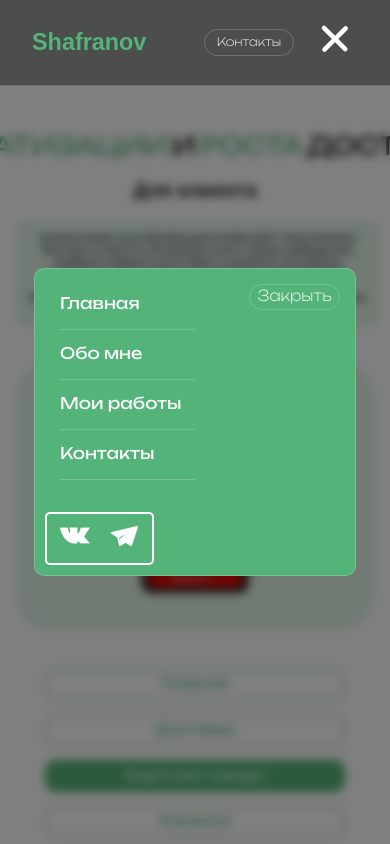
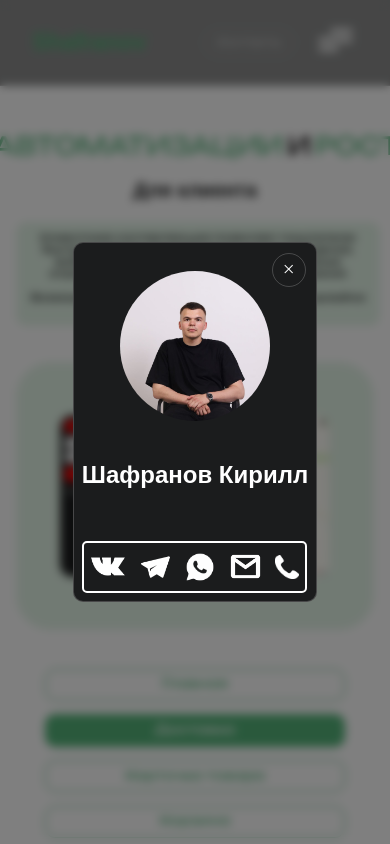
Before and after one commit to kiruxashafr/My-portfolio, a website: page доставка еды/сайтдоставки.html in a window 390 px wide. Both pictures are taken after a click on the button "Контакты". Shown: the top 844 px of the page. Drawn offline with Linux system fonts and the light colour scheme; files that its build step writes are made by us from their sources; files whose address does not match are found by name; a web font is replaced by a local one.

Commit message:
итог

```diff
--- a/доставка еды/css/head.css
+++ b/доставка еды/css/head.css
@@ -200,7 +200,6 @@ ul li.draw::after {
     width: 105px;
 }
 
-
 .contact-box a {
     filter: brightness(0) invert(1);
     padding: 6px;
@@ -274,8 +273,6 @@ ul li.draw::after {
     display: flex;
     align-items: center;
 }
-
-
 
 /* From Uiverse.io by Nawsome */
 .loaderrr {
@@ -402,3 +399,155 @@ ul li.draw::after {
 .containerrr.hidden {
   display: none;
 }
+
+.works-section {
+  display: flex;
+  flex-direction: column;
+  align-items: center;
+  padding: 4%;
+  box-sizing: border-box;
+  width: 100%;
+  scroll-snap-align: start; /* Maintain scroll-snap behavior */
+}
+
+.contactwin {
+    display: none; /* Initially hidden */
+    position: fixed; /* Fixed position to overlay on the screen */
+    top: 0;
+    left: 0;
+    width: 100%;
+    height: 100%;
+    background: rgba(0, 0, 0, 0.5); /* Semi-transparent background */
+    backdrop-filter: blur(5px); /* Blur effect for the background */
+    justify-content: center;
+    align-items: center;
+    z-index: 10000; /* Ensure it appears above other content */
+}
+
+.conter {
+    align-items: center;
+    justify-content: center;
+    padding: 2%;
+    display: flex;
+    flex-direction: column;
+    background-color: rgba(27, 28, 29, 1);
+    border-radius: 10px;
+    border: 1px solid rgb(250 250 250 / 20%);
+    max-width: 400px; /* Limit maximum width */
+    position: relative;
+}
+
+.close-contact-btn {
+    position: absolute;
+    top: 10px;
+    right: 10px;
+    background: none;
+    border: 1.5px solid rgb(250 250 250 / 20%);
+    color: white;
+    font-size: 20px;
+    cursor: pointer;
+    border-radius: 33px;
+    padding: 0.2em 0.5em;
+    font-family: 'Unbounded', Arial, sans-serif;
+    font-weight: 300;
+    transition: background-color 0.3s ease;
+}
+
+.close-contact-btn:hover {
+    background-color: rgb(250 250 250 / 10%);
+}
+
+.profile-photo {
+    width: 150px;
+    height: 150px;
+    border-radius: 50%;
+    object-fit: cover;
+    margin: 20px auto;
+    display: block;
+}
+
+.profile-name {
+    color: white;
+    font-family: 'Unbounded', Arial, sans-serif;
+    font-weight: 700;
+    font-size: clamp(24px, 5vw, 36px);
+    text-align: center;
+    margin-bottom: 20px;
+}
+
+.contact-boxx {
+    margin-top: 2em;
+    display: flex;
+    justify-content: space-evenly;
+    border: 2px solid white;
+    border-radius: 5px;
+}
+
+.contact-boxx a {
+    filter: brightness(0) invert(1);
+    padding: 6px;
+    display: flex;
+    align-items: center;
+    justify-content: center;
+}
+
+/* Individual icon size control */
+.contact-link-vk img {
+  width: 4em;
+  height: 4em;
+  transition: transform 0.2s;
+}
+.contact-link-telegram img {
+  width: 4em;
+  height: 4em;
+  transition: transform 0.2s;
+}
+.contact-link-whatsapp img {
+  width: 3.6em;
+  height: 3.6em;
+  transition: transform 0.2s;
+}
+.contact-link-mail img {
+  width: 4em;
+  height: 4em;
+  transition: transform 0.2s;
+}
+.contact-link-phone img {
+  width: 3em;
+  height: 3em;
+  transition: transform 0.2s;
+}
+
+.contact-link-vk:hover img,
+.contact-link-telegram:hover img,
+.contact-link-whatsapp:hover img,
+.contact-link-mail:hover img,
+.contact-link-phone:hover img {
+  transform: scale(1.12);
+}
+
+@media (max-width: 768px) {
+  .contact-boxx {
+    width: auto;
+  }
+  .contact-link-vk img {
+    width: 36px;
+    height: 36px;
+  }
+  .contact-link-telegram img {
+    width: 34px;
+    height: 34px;
+  }
+  .contact-link-whatsapp img {
+    width: 32px;
+    height: 32px;
+  }
+  .contact-link-mail img {
+    width: 35px;
+    height: 35px;
+  }
+  .contact-link-phone img {
+    width: 24px;
+    height: 24px;
+  }
+}
--- a/доставка еды/js/head.js
+++ b/доставка еды/js/head.js
@@ -10,17 +10,24 @@ document.addEventListener('DOMContentLoaded', () => {
     const clientSection = document.querySelector('.client-section');
     const clientSectionTwo = document.querySelector('.client-section-two');
     const clientSectionThree = document.querySelector('.client-section-three');
+    const contactWin = document.querySelector('.contactwin');
+    const contactCloseBtn = document.createElement('button');
+    const contactMenuItem = Array.from(menuItems).find(item => item.textContent === 'Контакты');
 
-    // Select animatable elements for client sections
-    const animatableElements = document.querySelectorAll(
-        '.client-section .photo-container img, .client-section-two .photo-container img, .client-section-three .photo-container img'
-    );
+    // Configure close button for contact window
+    contactCloseBtn.className = 'close-contact-btn';
+    contactCloseBtn.textContent = '×';
+    contactWin.querySelector('.conter').appendChild(contactCloseBtn);
+
+    // Initially hide contact window
+    contactWin.style.display = 'none';
 
     // Toggle modal and animate lines when hamburger is clicked
     if (hamburgerInput && modal) {
         hamburgerInput.addEventListener('change', () => {
             if (hamburgerInput.checked) {
                 modal.style.display = 'flex';
+                contactWin.style.display = 'none'; // Ensure contact window is hidden when modal opens
                 menuItems.forEach((item, index) => {
                     setTimeout(() => {
                         item.classList.add('draw');
@@ -59,25 +66,50 @@ document.addEventListener('DOMContentLoaded', () => {
         });
     }
 
-    // Make contact button toggle the modal
-    if (contactBtn && modal) {
+    // Show contact window when contact button is clicked
+    if (contactBtn && contactWin) {
         contactBtn.addEventListener('click', () => {
-            hamburgerInput.checked = !hamburgerInput.checked;
-            if (hamburgerInput.checked) {
-                modal.style.display = 'flex';
-                menuItems.forEach((item, index) => {
-                    setTimeout(() => {
-                        item.classList.add('draw');
-                    }, index * 100);
-                });
-            } else {
-                modal.style.display = 'none';
+            contactWin.style.display = 'flex';
+            modal.style.display = 'none'; // Close hamburger modal if open
+            if (hamburgerInput) hamburgerInput.checked = false;
             menuItems.forEach(item => {
                 item.classList.remove('draw');
             });
+        });
+    }
+
+    // Show contact window when "Контакты" menu item is clicked
+    if (contactMenuItem && contactWin) {
+        contactMenuItem.addEventListener('click', () => {
+            contactWin.style.display = 'flex';
+            modal.style.display = 'none'; // Close hamburger modal
+            if (hamburgerInput) hamburgerInput.checked = false;
+            menuItems.forEach(item => {
+                item.classList.remove('draw');
+            });
+        });
+    }
+
+    // Close contact window when close button is clicked
+    if (contactCloseBtn && contactWin) {
+        contactCloseBtn.addEventListener('click', () => {
+            contactWin.style.display = 'none';
+        });
+    }
+
+    // Close contact window when clicking outside the content
+    if (contactWin) {
+        contactWin.addEventListener('click', (e) => {
+            if (e.target === contactWin) {
+                contactWin.style.display = 'none';
             }
         });
     }
+
+    // Select animatable elements for client sections
+    const animatableElements = document.querySelectorAll(
+        '.client-section .photo-container img, .client-section-two .photo-container img, .client-section-three .photo-container img'
+    );
 
     // IntersectionObserver to trigger animations for sections
     const observer = new IntersectionObserver((entries) => {
--- a/доставка еды/сайтдоставки.html
+++ b/доставка еды/сайтдоставки.html
@@ -46,9 +46,9 @@
             <div class="modal-content">
                 <button class="close-btn">Закрыть</button>
                 <ul>
-                    <li>Главная</li>
-                    <li>Обо мне</li>
-                    <li>Мои работы</li>
+                    <li><a href="https://shafranov.site/" target="_blank"  style="text-decoration: none; color: aliceblue;"> Главная</a></li>
+                    <li><a href="https://shafranov.site/#about" target="_blank"  style="text-decoration: none; color: aliceblue;">Обо мне</a></li>
+                    <li><a href="https://shafranov.site/#portfolio" target="_blank"  style="text-decoration: none; color: aliceblue;">Мои работы</a></li>
                     <li>Контакты</li>
                 </ul>
                 <div class="contact-box">
@@ -163,8 +163,8 @@
 
 
 <section class="contactwin">
-      <h2 class="works-heading">Контакты</h2>
-  <div class="cont">
+
+  <div class="conter">
     <img src="photo/photo_2025-07-31_15-55-03.jpg" alt="Profile Photo" class="profile-photo">
     <h1 class="profile-name">Шафранов Кирилл</h1>
 
```
Lines whose indentation alone changed are shown as unchanged.
